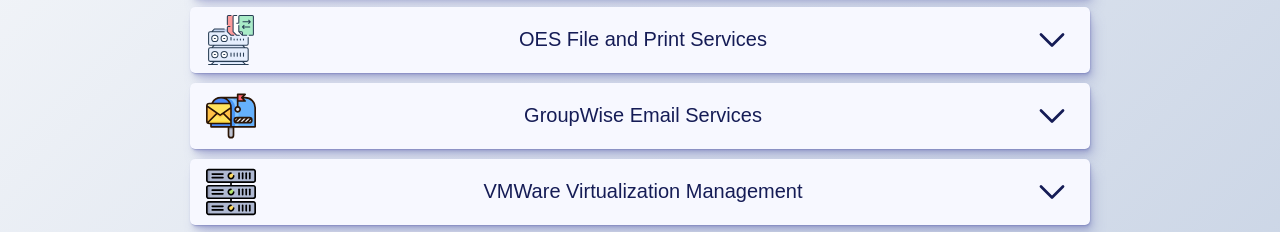
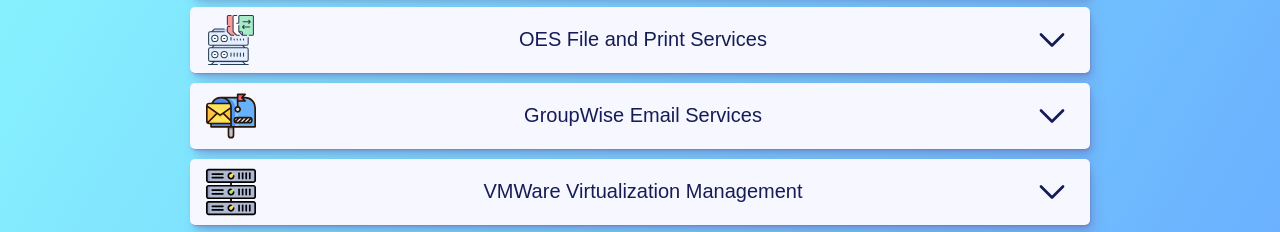
Before and after one commit to drobb2020/excession-management-portal, a plain HTML site: page index.html in a window 1280 px wide. Shown: the part 232-464 px from the top of the page. Drawn offline with Linux system fonts and the light colour scheme.

Commit message:
Changed background gradient

```diff
--- a/scss/main.scss
+++ b/scss/main.scss
@@ -41,7 +41,8 @@ html {
 }
 
 body {
-  background-image: linear-gradient(135deg, #f5f7fa 0%, #c3cfe2 100%);
+  background-image: linear-gradient(120deg, #89f7fe 0%, #66a6ff 100%);
+  // background-image: linear-gradient(135deg, #f5f7fa 0%, #c3cfe2 100%);
   font-family: 'Raleway', sans-serif;
   min-height: 110vh;
   overflow-y: scroll;
```
Also changed, not shown: css/main.css, css/main.min.css.
